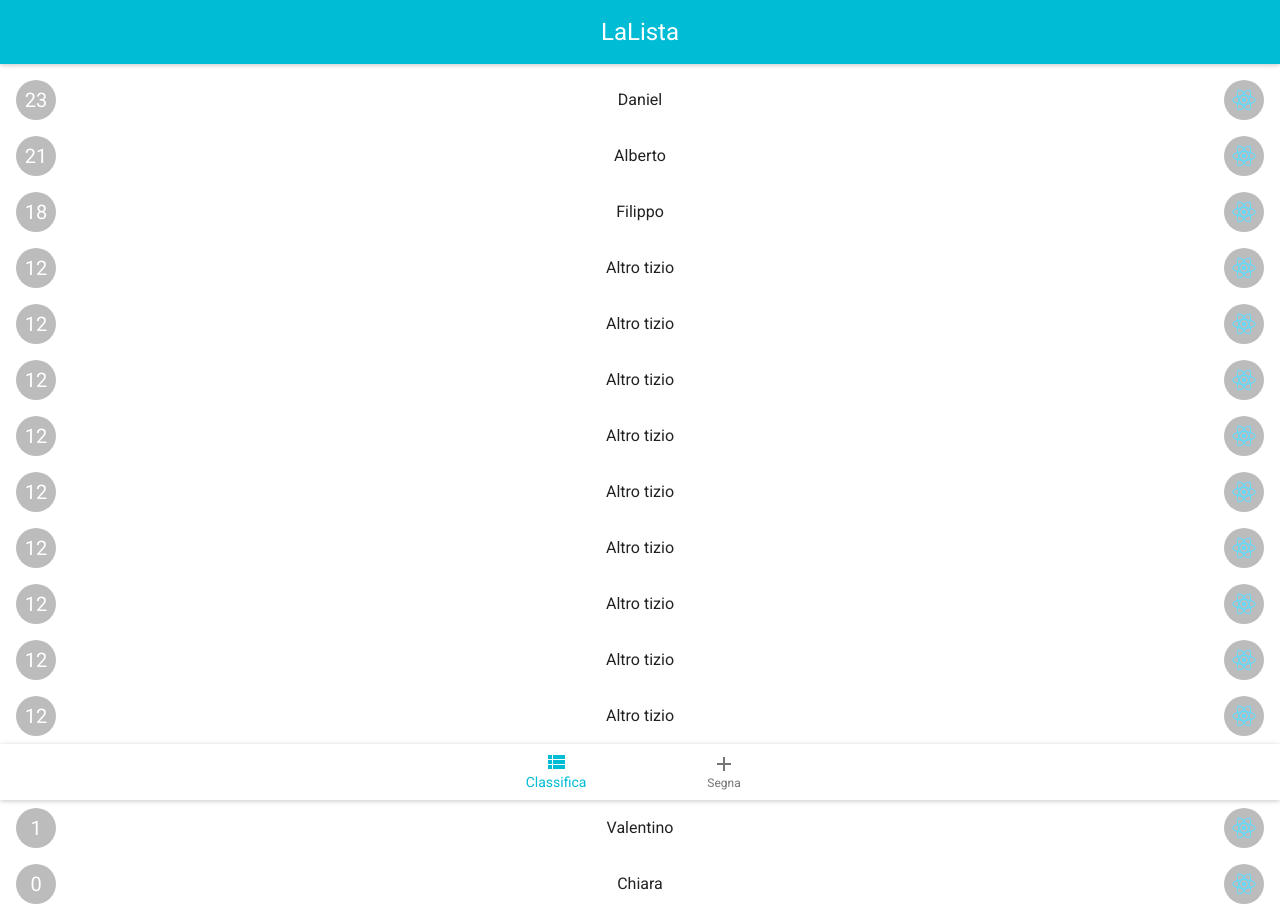
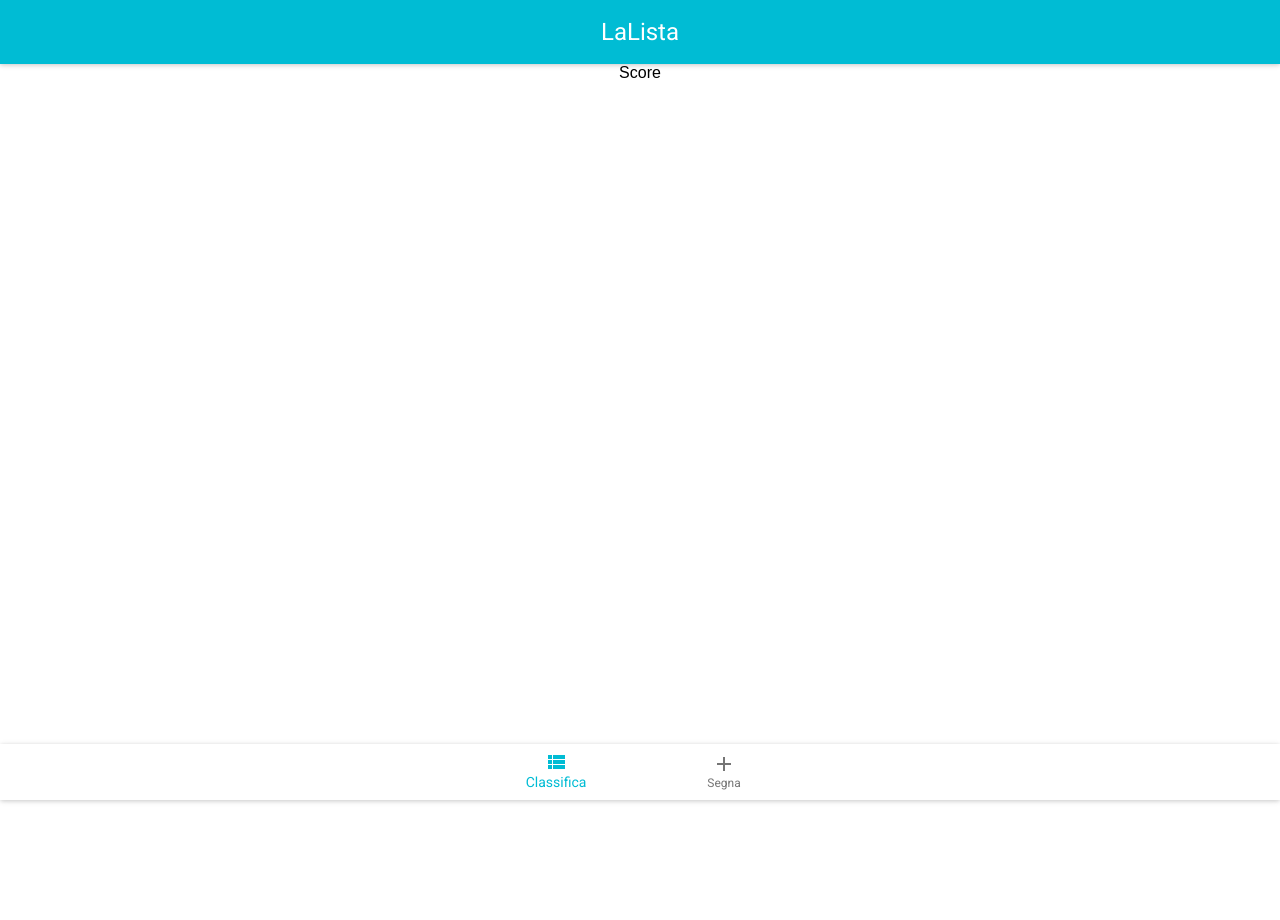
Before and after one commit to carlomartinucci/lalista-react, a React (Create React App) app: page /score in a window 1280 px wide. After the commit the page ends 800 px from the top, so only its background shows below. Built offline with nearby package versions, Linux system fonts and the light colour scheme; what react-tap-event-plugin would draw is missing.

Commit message:
refactor, routing, ranking api

```diff
--- a/src/App.js
+++ b/src/App.js
@@ -1,125 +1,11 @@
 import React, { Component } from 'react';
-import logo from './logo.svg';
 import './App.css';
-// import FloatingActionButton from 'material-ui/FloatingActionButton';
 import AppBar from 'material-ui/AppBar';
-import {BottomNavigation, BottomNavigationItem} from 'material-ui/BottomNavigation';
-import ContentAdd from 'material-ui/svg-icons/content/add';
-import ActionViewList from 'material-ui/svg-icons/action/view-list';
-import Paper from 'material-ui/Paper';
-// import FontIcon from 'material-ui/FontIcon';
-import {List, ListItem} from 'material-ui/List';
-import Avatar from 'material-ui/Avatar';
+import { Route, Switch } from 'react-router-dom';
 
-const TheList = () => (
-  <List>
-    <ListItem
-      primaryText="Daniel"
-      insetChildren={true}
-      leftAvatar={<Avatar>23</Avatar>}
-      rightAvatar={<Avatar src={logo} />}
-      innerDivStyle={{paddingLeft: '56px'}}
-    />
-    <ListItem
-      primaryText="Alberto"
-      insetChildren={true}
-      leftAvatar={<Avatar>21</Avatar>}
-      rightAvatar={<Avatar src={logo} />}
-      innerDivStyle={{paddingLeft: '56px'}}
-    />
-    <ListItem
-      primaryText="Filippo"
-      insetChildren={true}
-      leftAvatar={<Avatar>18</Avatar>}
-      rightAvatar={<Avatar src={logo} />}
-      innerDivStyle={{paddingLeft: '56px'}}
-    />
-    <ListItem
-      primaryText="Altro tizio"
-      insetChildren={true}
-      leftAvatar={<Avatar>12</Avatar>}
-      rightAvatar={<Avatar src={logo} />}
-      innerDivStyle={{paddingLeft: '56px'}}
-    />
-    <ListItem
-      primaryText="Altro tizio"
-      insetChildren={true}
-      leftAvatar={<Avatar>12</Avatar>}
-      rightAvatar={<Avatar src={logo} />}
-      innerDivStyle={{paddingLeft: '56px'}}
-    />
-    <ListItem
-      primaryText="Altro tizio"
-      insetChildren={true}
-      leftAvatar={<Avatar>12</Avatar>}
-      rightAvatar={<Avatar src={logo} />}
-      innerDivStyle={{paddingLeft: '56px'}}
-    />
-    <ListItem
-      primaryText="Altro tizio"
-      insetChildren={true}
-      leftAvatar={<Avatar>12</Avatar>}
-      rightAvatar={<Avatar src={logo} />}
-      innerDivStyle={{paddingLeft: '56px'}}
-    />
-    <ListItem
-      primaryText="Altro tizio"
-      insetChildren={true}
-      leftAvatar={<Avatar>12</Avatar>}
-      rightAvatar={<Avatar src={logo} />}
-      innerDivStyle={{paddingLeft: '56px'}}
-    />
-    <ListItem
-      primaryText="Altro tizio"
-      insetChildren={true}
-      leftAvatar={<Avatar>12</Avatar>}
-      rightAvatar={<Avatar src={logo} />}
-      innerDivStyle={{paddingLeft: '56px'}}
-    />
-    <ListItem
-      primaryText="Altro tizio"
-      insetChildren={true}
-      leftAvatar={<Avatar>12</Avatar>}
-      rightAvatar={<Avatar src={logo} />}
-      innerDivStyle={{paddingLeft: '56px'}}
-    />
-    <ListItem
-      primaryText="Altro tizio"
-      insetChildren={true}
-      leftAvatar={<Avatar>12</Avatar>}
-      rightAvatar={<Avatar src={logo} />}
-      innerDivStyle={{paddingLeft: '56px'}}
-    />
-    <ListItem
-      primaryText="Altro tizio"
-      insetChildren={true}
-      leftAvatar={<Avatar>12</Avatar>}
-      rightAvatar={<Avatar src={logo} />}
-      innerDivStyle={{paddingLeft: '56px'}}
-    />
-    <ListItem
-      primaryText="Terzultimo"
-      insetChildren={true}
-      leftAvatar={<Avatar>2</Avatar>}
-      rightAvatar={<Avatar src={logo} />}
-      innerDivStyle={{paddingLeft: '56px'}}
-    />
-    <ListItem
-      primaryText="Valentino"
-      insetChildren={true}
-      leftAvatar={<Avatar>1</Avatar>}
-      rightAvatar={<Avatar src={logo} />}
-      innerDivStyle={{paddingLeft: '56px'}}
-    />
-    <ListItem
-      primaryText="Chiara"
-      insetChildren={true}
-      leftAvatar={<Avatar>0</Avatar>}
-      rightAvatar={<Avatar src={logo} />}
-      innerDivStyle={{paddingLeft: '56px'}}
-    />
-  </List>
-);
+import Ranking from './components/Ranking';
+import Score from './components/Score';
+import Navigation from './components/Navigation';
 
 class App extends Component {
   render() {
@@ -129,7 +15,11 @@ class App extends Component {
           title="LaLista"
           showMenuIconButton={false}
         />
-        <TheList />
+        <Switch>
+          <Route path="/ranking" component={Ranking}/>
+          <Route path="/score" component={Score}/>
+          <Route component={Ranking}/>
+        </Switch>
 
         <Navigation/>
       </div>
@@ -137,32 +27,4 @@ class App extends Component {
   }
 }
 
-class Navigation extends Component {
-  state = {
-    selectedIndex: 0,
-  };
-
-  select = (index) => this.setState({selectedIndex: index});
-
-  render() {
-    return (
-      <Paper zDepth={1} style={{position: 'fixed', bottom: '0', left: '0', right: '0'}}>
-        <BottomNavigation selectedIndex={this.state.selectedIndex}>
-          <BottomNavigationItem
-            label="Classifica"
-            icon={<ActionViewList />}
-            onClick={() => this.select(0)}
-          />
-          <BottomNavigationItem
-            label="Segna"
-            icon={<ContentAdd />}
-            onClick={() => this.select(1)}
-          />
-        </BottomNavigation>
-      </Paper>
-    );
-  }
-}
-
-
 export default App;
--- /dev/null
+++ b/src/components/Navigation.js
@@ -0,0 +1,41 @@
+import React, { Component } from 'react';
+import Paper from 'material-ui/Paper';
+import {BottomNavigation, BottomNavigationItem} from 'material-ui/BottomNavigation';
+import ContentAdd from 'material-ui/svg-icons/content/add';
+import { withRouter } from 'react-router-dom';
+
+import ActionViewList from 'material-ui/svg-icons/action/view-list';
+
+class Navigation extends Component {
+  state = {
+    selectedIndex: 0,
+  };
+
+  select = (index) => this.setState({selectedIndex: index});
+
+  linkTo = (path, index) => {
+    this.props.history.push(path)
+    this.select(index)
+  }
+
+  render() {
+    return (
+      <Paper zDepth={1} style={{position: 'fixed', bottom: '0', left: '0', right: '0'}}>
+        <BottomNavigation selectedIndex={this.state.selectedIndex}>
+          <BottomNavigationItem
+            label="Classifica"
+            icon={<ActionViewList />}
+            onClick={() => this.linkTo('/ranking', 0)}
+          />
+          <BottomNavigationItem
+            label="Segna"
+            icon={<ContentAdd />}
+            onClick={() => this.linkTo('/score', 1)}
+          />
+        </BottomNavigation>
+      </Paper>
+    );
+  }
+}
+
+export default withRouter(Navigation);
--- /dev/null
+++ b/src/components/Ranking.js
@@ -0,0 +1,64 @@
+import React, { Component } from 'react';
+import {List, ListItem} from 'material-ui/List';
+import Avatar from 'material-ui/Avatar';
+import logo from './../logo.svg';
+import LogLifecyle from 'react-log-lifecycle';
+
+const flags = {
+  // If logType is set to keys then the props of the object being logged
+  // will be written out instead of the whole object. Remove logType or
+  // set it to anything except keys to have the full object logged.
+  logType: 'keys',
+  // A list of the param "types" to be logged.
+  // The example below has all the types.
+  names: ['props', 'nextProps', 'nextState', 'prevProps', 'prevState']
+};
+
+class Ranking extends Component {
+  state = {
+    rankings: [
+      {
+        "points_count": 0,
+        "person": {
+          "id": 'fake1',
+          "name": "Nome",
+        }
+      }, {
+        "points_count": 0,
+        "person": {
+          "id": 'fake2',
+          "name": "Nome",
+        }
+      },
+    ]
+  }
+  // constructor(props) {
+    // super(props, flags);
+  // }
+
+  componentWillMount() {
+    fetch('http://localhost:3001/people/ranking')
+      .then(response => response.json())
+      .then(json => {
+        this.setState({rankings: json})
+      }).catch(what => console.log('what', what))
+  }
+
+  render() {
+    return (
+      <List>
+        {this.state.rankings.map(ranking =>
+          <ListItem
+            key={ranking.person.id}
+            primaryText={ranking.person.name}
+            insetChildren={true}
+            leftAvatar={<Avatar>{ranking.points_count}</Avatar>}
+            rightAvatar={<Avatar src={logo} />}
+            innerDivStyle={{paddingLeft: '56px'}}
+          />
+        )}
+      </List>
+  )}
+}
+
+export default Ranking;
--- /dev/null
+++ b/src/components/Score.js
@@ -0,0 +1,5 @@
+import React, { Component } from 'react';
+
+const Score = () => <div>Score</div>
+
+export default Score;
```
Also changed, not shown: package.json (+8 -0 lines), .eslintrc.yml (added), 1 other file (tests, documents, lock files or other folders).
